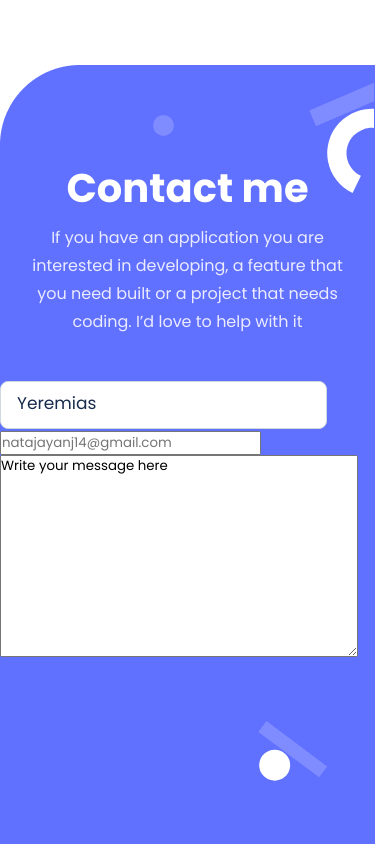
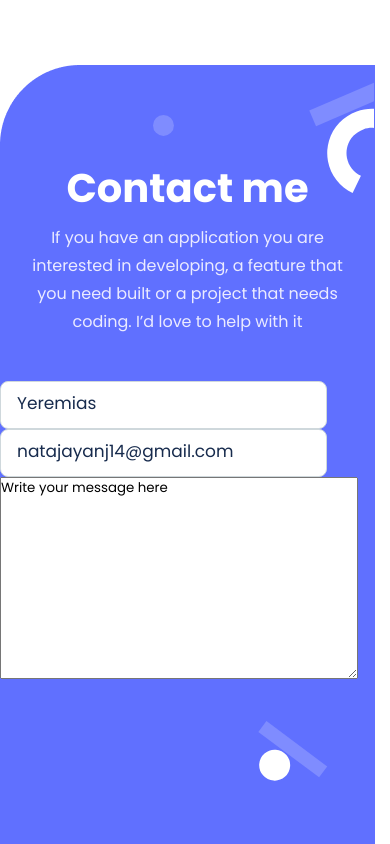
Before and after one commit to alphayowakarindi/My-Portfolio, a website: page index.html in a window 390 px wide. Shown: the part 4424-5268 px from the top of the page. Drawn offline with Linux system fonts and the light colour scheme.

Commit message:
Add style to the second input

```diff
--- a/style.css
+++ b/style.css
@@ -426,7 +426,7 @@ body {
     text-align: center;
   }
 
-  #footer form input:nth-of-type(1) {
+  #footer form input:nth-of-type(1),  #footer form input:nth-of-type(2) {
     background-color: #fff;
     border: 1px solid #cfd8dc;
     border-radius: 8px;
@@ -435,7 +435,7 @@ body {
     padding-left: 16px;
   }
 
-  #footer form input:nth-of-type(1)::placeholder {
+  #footer form input:nth-of-type(1)::placeholder,  #footer form input:nth-of-type(2)::placeholder {
     margin-left: 36px;
     font-style: normal;
     font-size: 17px;
```
